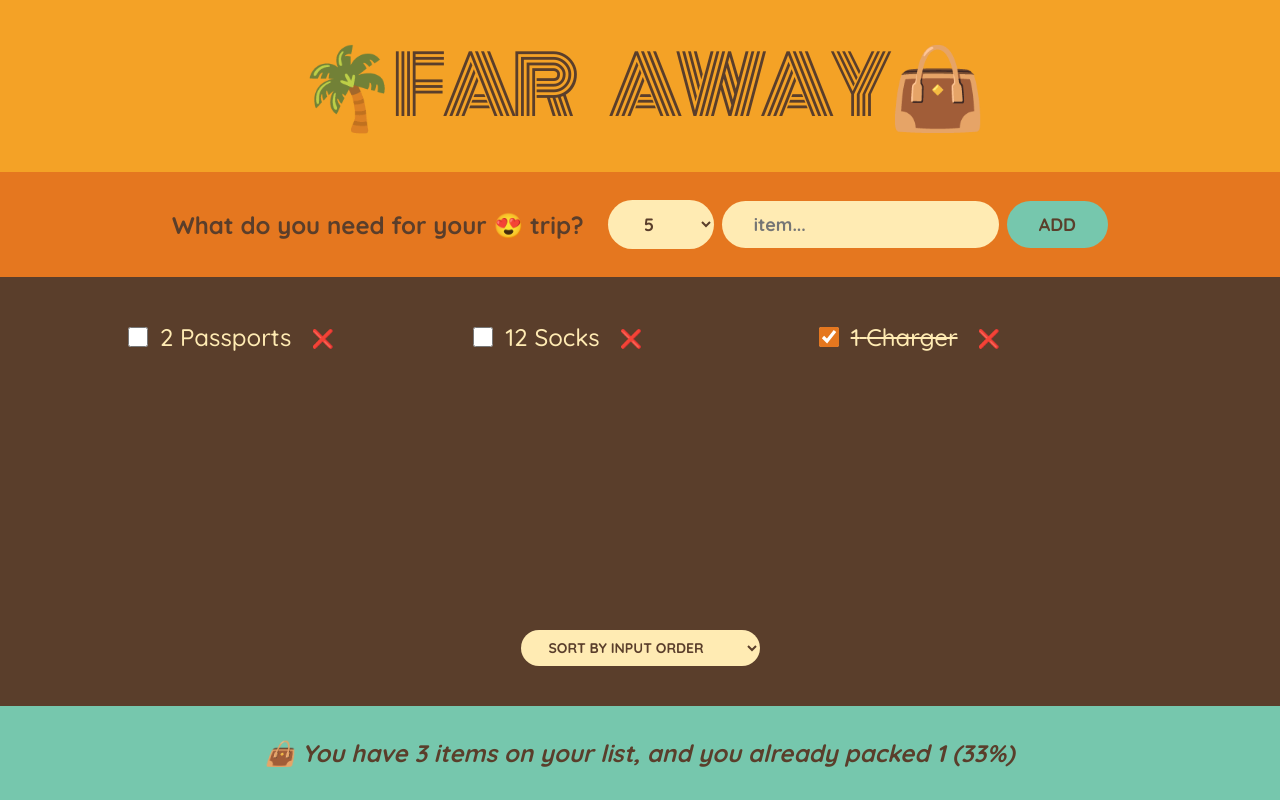
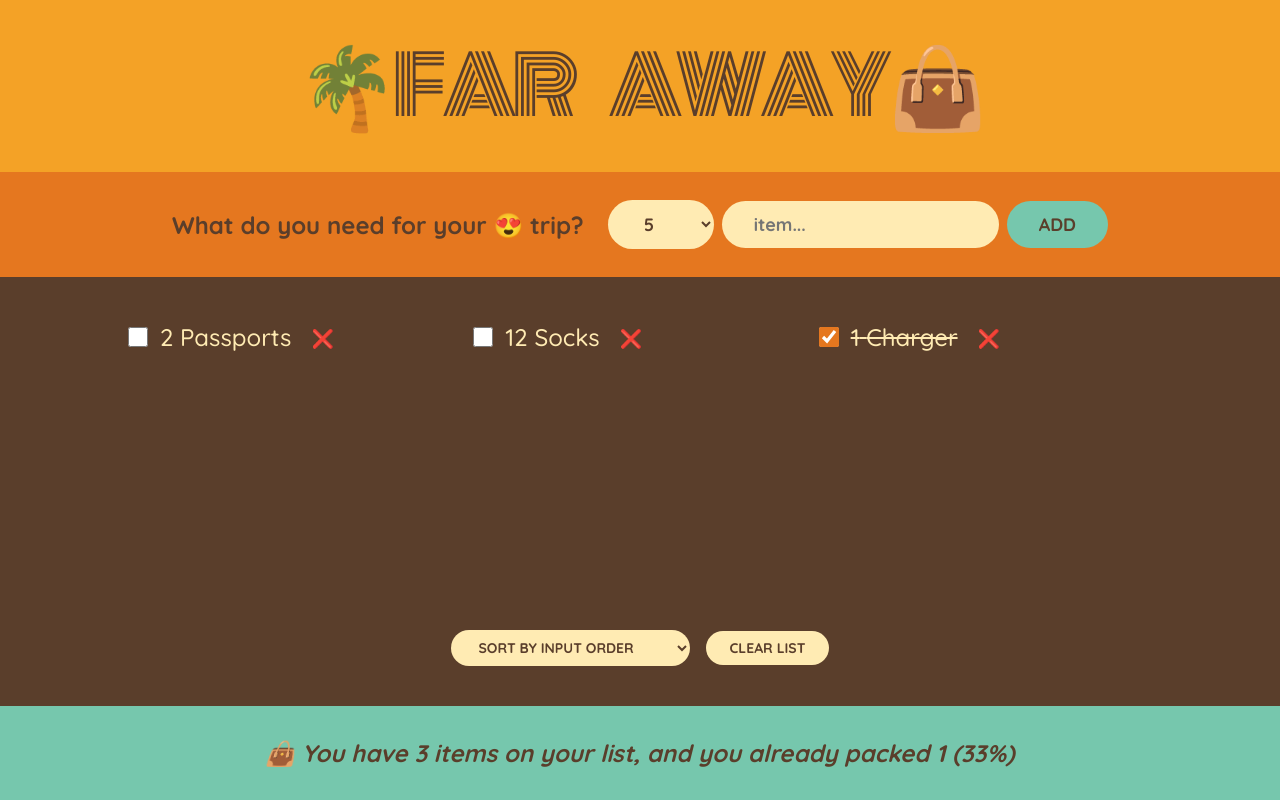
Before and after one commit to breakdaiz/faraway-app, a React (Create React App) app: page / in a window 1280 px wide. Built offline with nearby package versions, Linux system fonts and the light colour scheme.

Commit message:
Create clear items functionality

```diff
--- a/src/App.js
+++ b/src/App.js
@@ -21,6 +21,11 @@ const App = () => {
     setItems(items => items.filter(item => item.id !== id));
   };
 
+  const handleClearItems = () => {
+    const confirmed = window.confirm("Are you sure to delete all items?");
+    if (confirmed) setItems([]);
+  };
+
   const handleToggleItem = id => {
     console.log("handleToggleItem");
     setItems(items =>
@@ -36,6 +41,7 @@ const App = () => {
       <PackingList
         handleToggleItem={handleToggleItem}
         handleDeleteItems={handleDeleteItems}
+        handleClearItems={handleClearItems}
         items={items}
       />
       <Stats items={items} />
--- a/src/components/PackingList.jsx
+++ b/src/components/PackingList.jsx
@@ -1,6 +1,11 @@
 import React, { useState } from "react";
 
-const PackingList = ({ items, handleDeleteItems, handleToggleItem }) => {
+const PackingList = ({
+  items,
+  handleDeleteItems,
+  handleToggleItem,
+  handleClearItems,
+}) => {
   const [sortBy, setSortBy] = useState("input");
   let sortedItems;
 
@@ -47,6 +52,7 @@ const PackingList = ({ items, handleDeleteItems, handleToggleItem }) => {
           <option value='description'> Sort by description</option>
           <option value='packed'> Sort by packed status</option>
         </select>
+        <button onClick={handleClearItems}>Clear list</button>
       </div>
     </div>
   );
```
